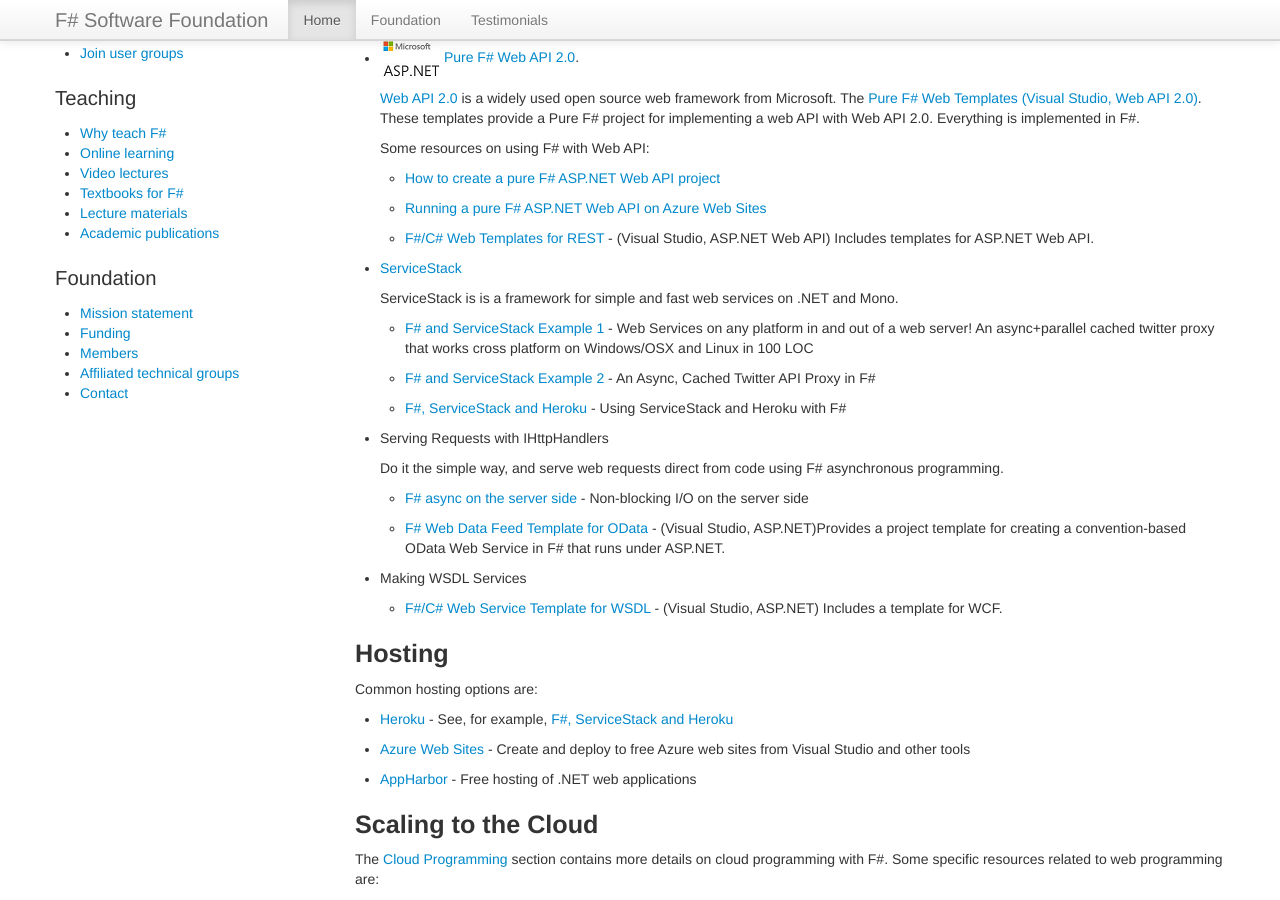
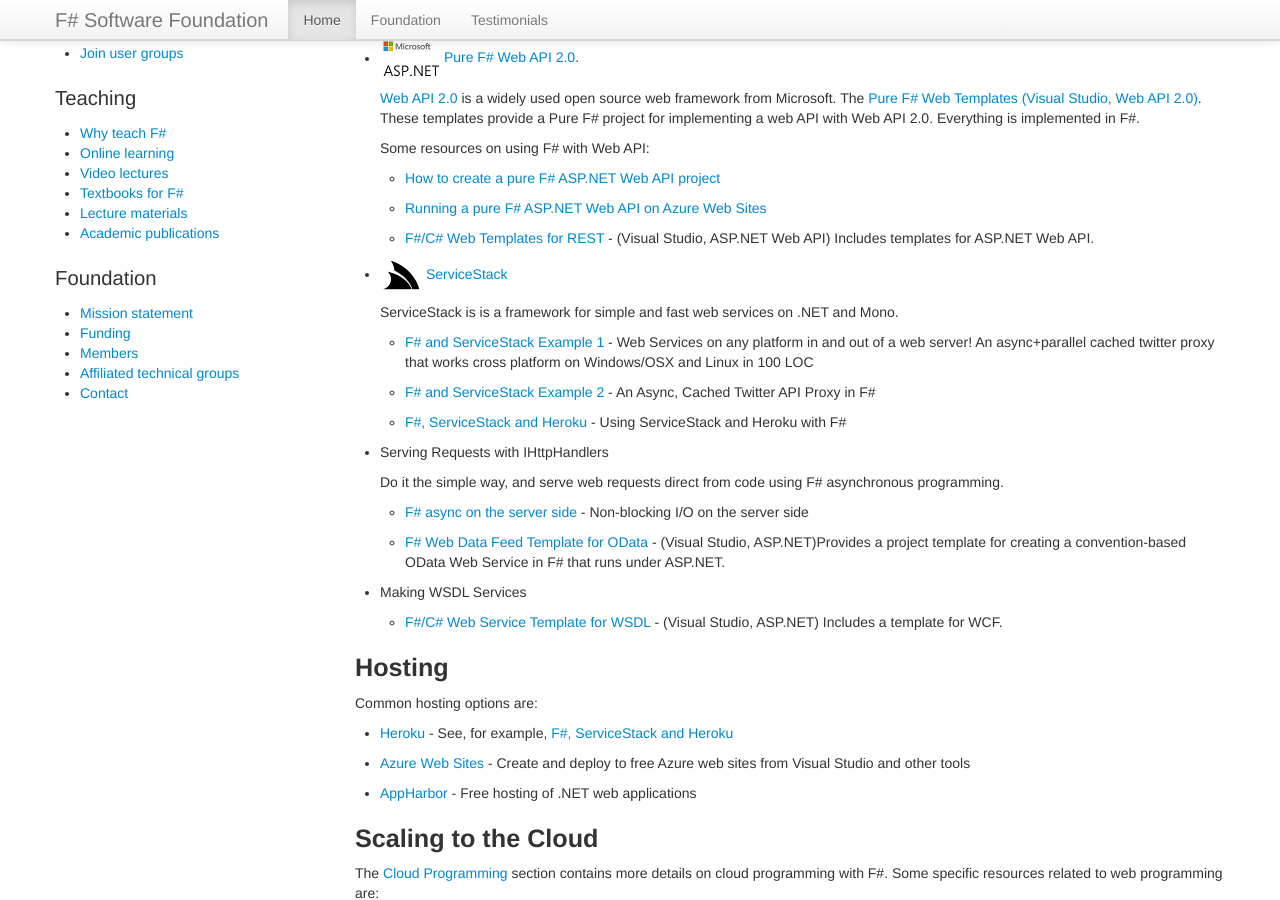
Before and after one commit to fsharp/fsharp.org, a Jekyll site: the page built from webstacks/index.md, in a window 1280 px wide and 900 px high, scrolled down 792 px. Built offline with Jekyll 4.4.1, drawn with Linux system fonts in a browser that asks for light colours; nearby versions of some CDN libraries; some web fonts are replaced; comment, search, counter and statistics services are not loaded.

Commit message:
Update index.md

```diff
--- a/webstacks/index.md
+++ b/webstacks/index.md
@@ -60,7 +60,7 @@
    * [F#/C# Web Templates for REST](http://visualstudiogallery.msdn.microsoft.com/3d2bf938-fc9e-403c-90b3-8de27dc23095) - (Visual Studio, ASP.NET Web API) Includes templates for ASP.NET Web API.
 
 
- * [ServiceStack](https://servicestack.net/)
+ * ![logo](/images/thumbs/servicestack.png)&nbsp;[ServiceStack](https://servicestack.net/)
 
    ServiceStack is is a framework for simple and fast web services on .NET and Mono.
 
```
